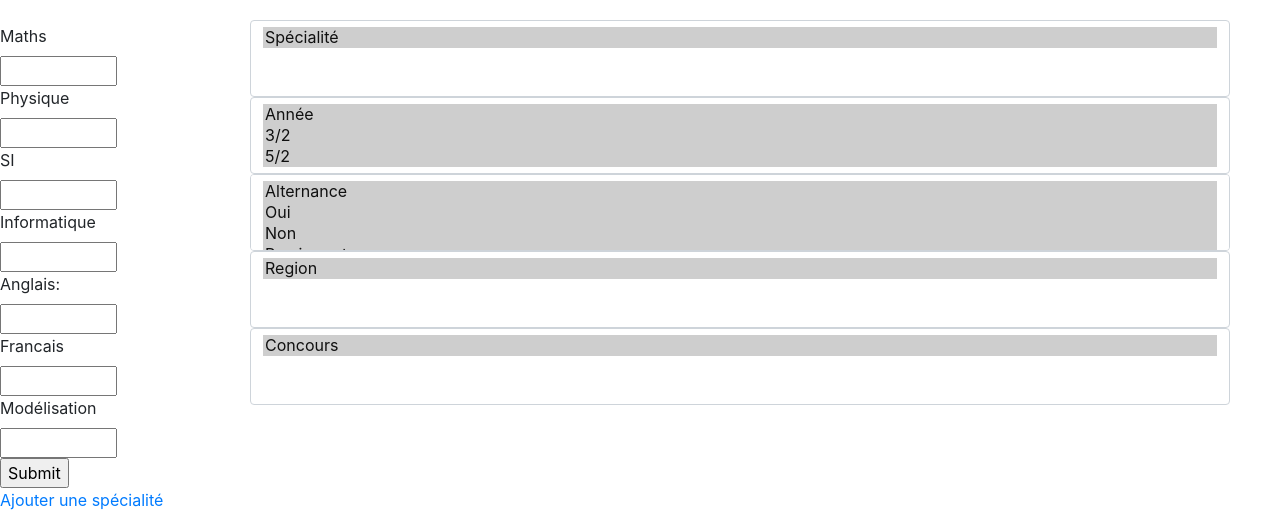
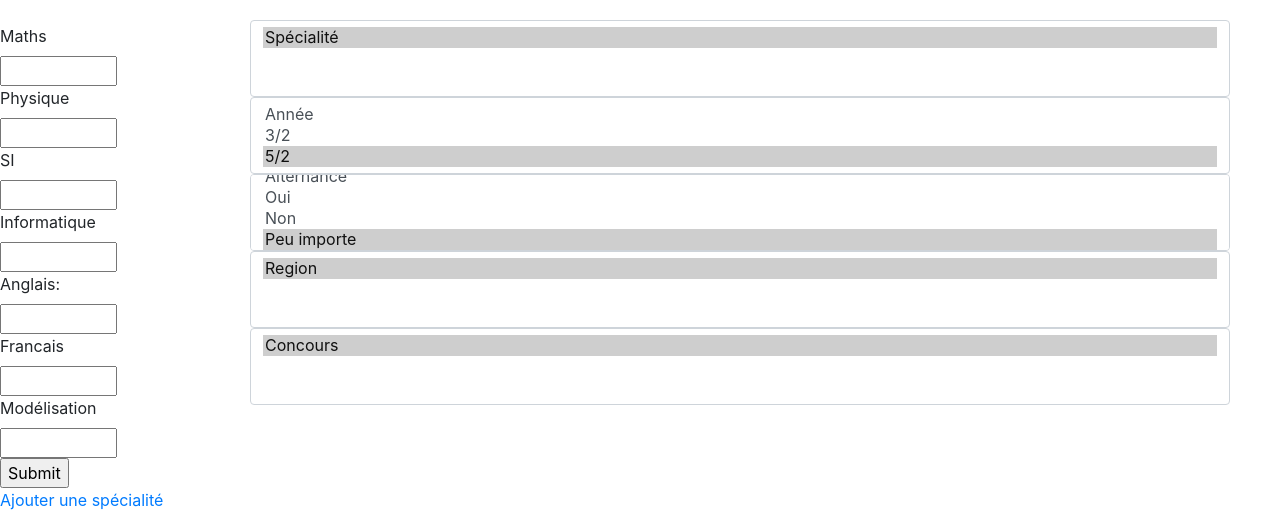
Before and after one commit to SamirPS/DockerProject, a Flask app: page / in a window 1280 px wide. Shown: the top 528 px of the page. Run offline with Flask 2, Linux system fonts and the light colour scheme; data that the repository does not hold is empty; some libraries are stand-ins or nearby versions.

Commit message:
Add files via upload

```diff
--- a/app/templates/index.html
+++ b/app/templates/index.html
@@ -27,14 +27,14 @@
                 {% endfor %}
           </select>
 
-          <select class="custom-select" multiple name=annee id=annee size="3" required >
+          <select class="custom-select"  name=annee id=annee size="3" required >
             <option selected >Année</option>
             {% for ann in ["3/2","5/2"] %}
             <option value= "{{ann}}" SELECTED>{{ann}}</option>"
             {% endfor %}
           </select>
 
-          <select class="custom-select" multiple name=alternance id=alt size="3" required>
+          <select class="custom-select"  name=alternance id=alt size="3" required>
             <option selected >Alternance</option>
             {% for alt in ["Oui","Non","Peu importe"] %}
             <option value= "{{alt}}" SELECTED>{{alt}}</option>"
```
